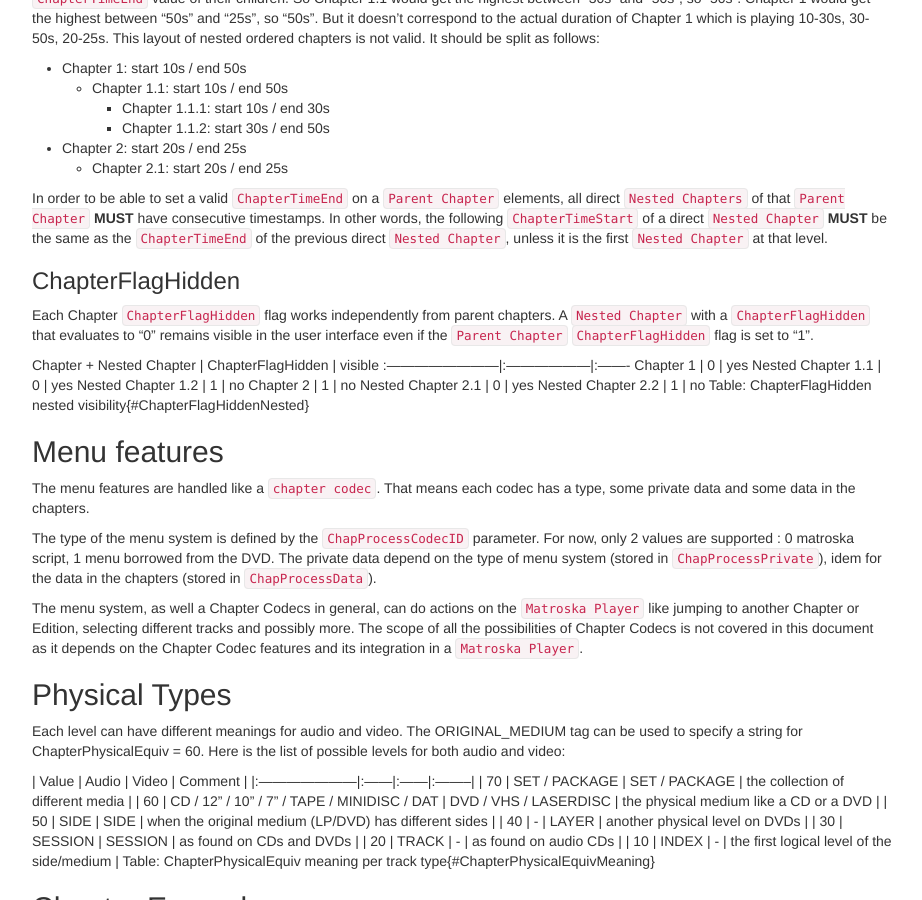
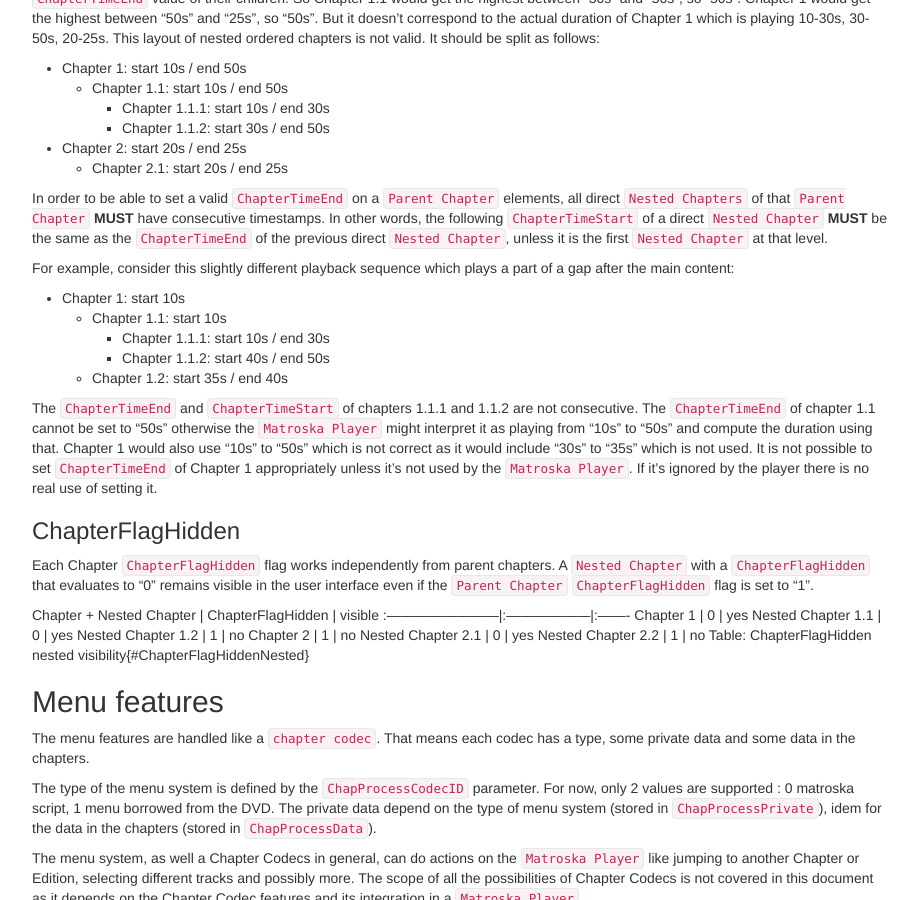
Before and after one commit to ietf-wg-cellar/matroska-specification, a Jekyll site: the page built from chapters.md, in a window 1280 px wide and 900 px high, scrolled down 2244 px. Shown: the whole window, without its empty margins (273-1195 px from the left). Built offline with Jekyll 4.4.1, drawn with Linux system fonts in a browser that asks for light colours.

Commit message:
add nested chapter example with gaps

```diff
--- a/chapters.md
+++ b/chapters.md
@@ -168,6 +168,21 @@ In order to be able to set a valid `ChapterTimeEnd` on a `Parent Chapter` elemen
 all direct `Nested Chapters` of that `Parent Chapter` **MUST** have consecutive timestamps.
 In other words, the following `ChapterTimeStart` of a direct `Nested Chapter` **MUST** be the same
 as the `ChapterTimeEnd` of the previous direct `Nested Chapter`, unless it is the first `Nested Chapter` at that level.
+
+For example, consider this slightly different playback sequence which plays a part of a gap after the main content:
+
+* Chapter 1: start 10s
+    * Chapter 1.1: start 10s
+         * Chapter 1.1.1: start 10s / end 30s
+         * Chapter 1.1.2: start 40s / end 50s
+    * Chapter 1.2: start 35s / end 40s
+
+The `ChapterTimeEnd` and `ChapterTimeStart` of chapters 1.1.1 and 1.1.2 are not consecutive.
+The `ChapterTimeEnd` of chapter 1.1 cannot be set to "50s" otherwise the `Matroska Player`
+might interpret it as playing from "10s" to "50s" and compute the duration using that.
+Chapter 1 would also use "10s" to "50s" which is not correct as it would include "30s" to "35s"
+which is not used. It is not possible to set `ChapterTimeEnd` of Chapter 1 appropriately unless it's not
+used by the `Matroska Player`. If it's ignored by the player there is no real use of setting it.
 
 ### ChapterFlagHidden
 
```
